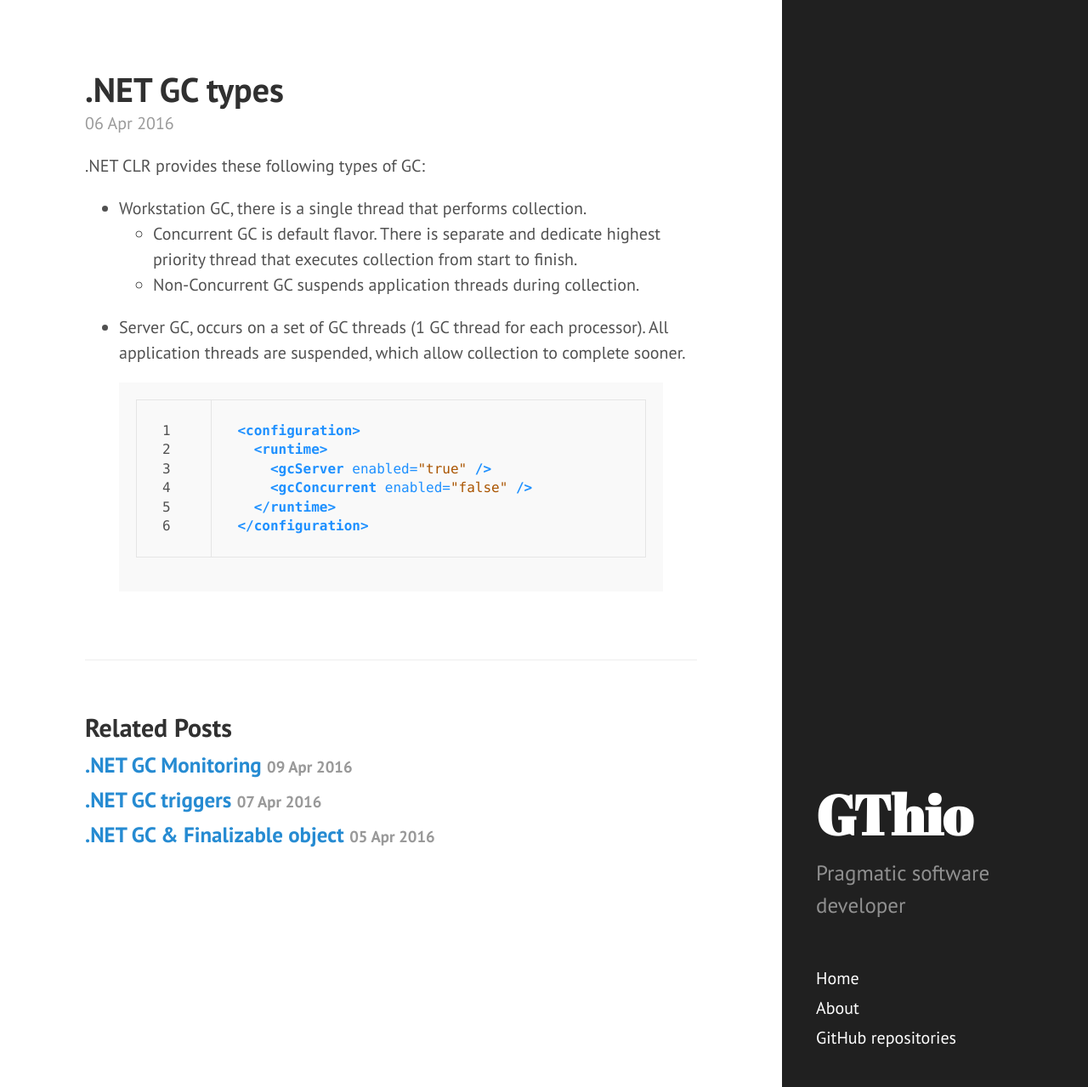
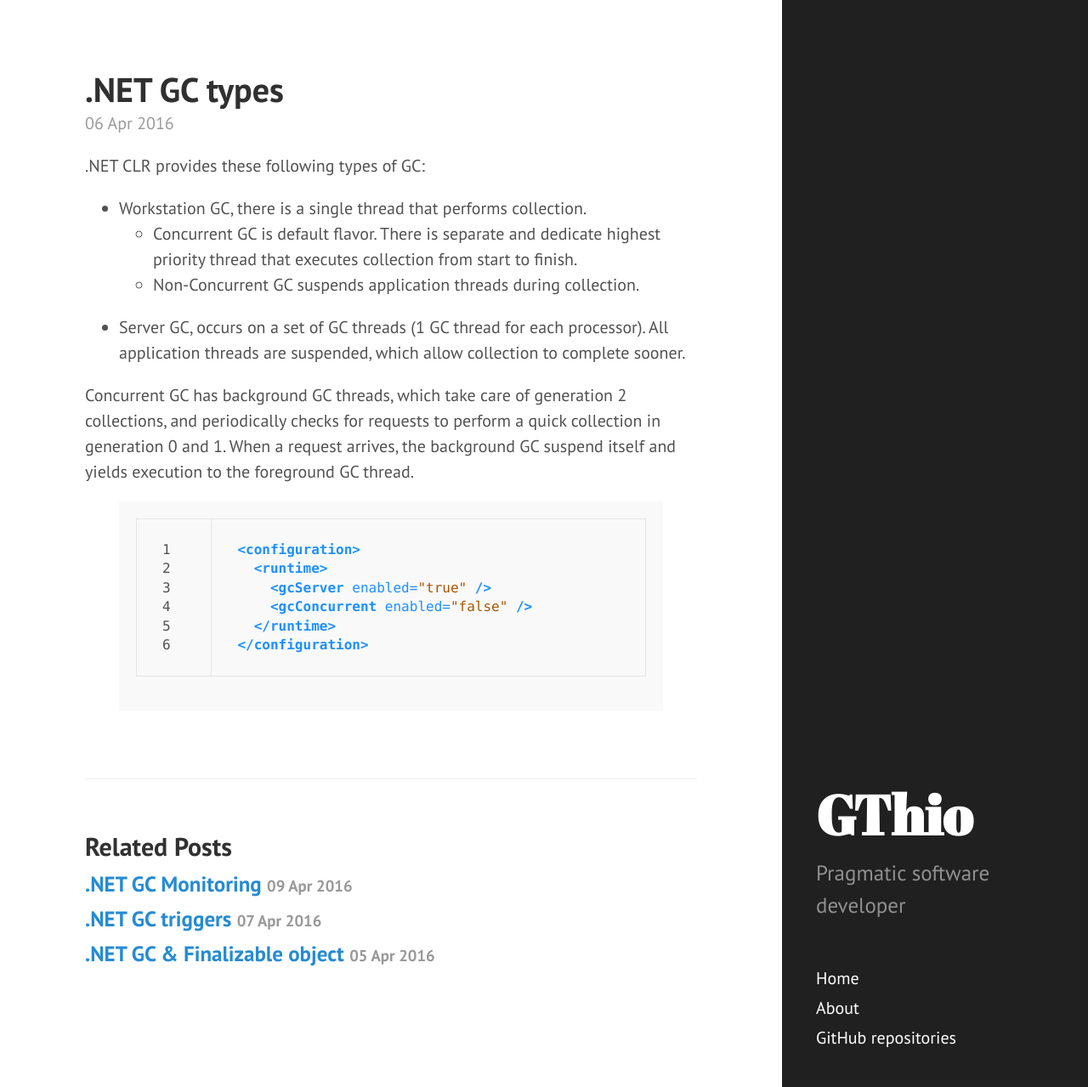
Before and after one commit to gthio/gthio.github.io, a Jekyll site: the page built from _posts/2016-04-06-DotNet-GC-Types.md, in a window 1280 px wide and 1279 px high. Shown: the whole window at 85% size. Built offline with Jekyll 4.4.1, drawn with Linux system fonts in a browser that asks for light colours; Markdown is read by kramdown in place of the engine named in the settings.

Commit message:
update post

```diff
--- a/_posts/2016-04-06-DotNet-GC-Types.md
+++ b/_posts/2016-04-06-DotNet-GC-Types.md
@@ -10,6 +10,7 @@ title: .NET GC types
     - Non-Concurrent GC suspends application threads during collection.
 - Server GC, occurs on a set of GC threads (1 GC thread for each processor). All application threads are suspended, which allow collection to complete sooner.
 
+Concurrent GC has background GC threads, which take care of generation 2 collections, and periodically checks for requests to perform a quick collection in generation 0 and 1. When a request arrives, the background GC suspend itself and yields execution to the foreground GC thread.
 
 {% highlight xml linenos %}
 
```
